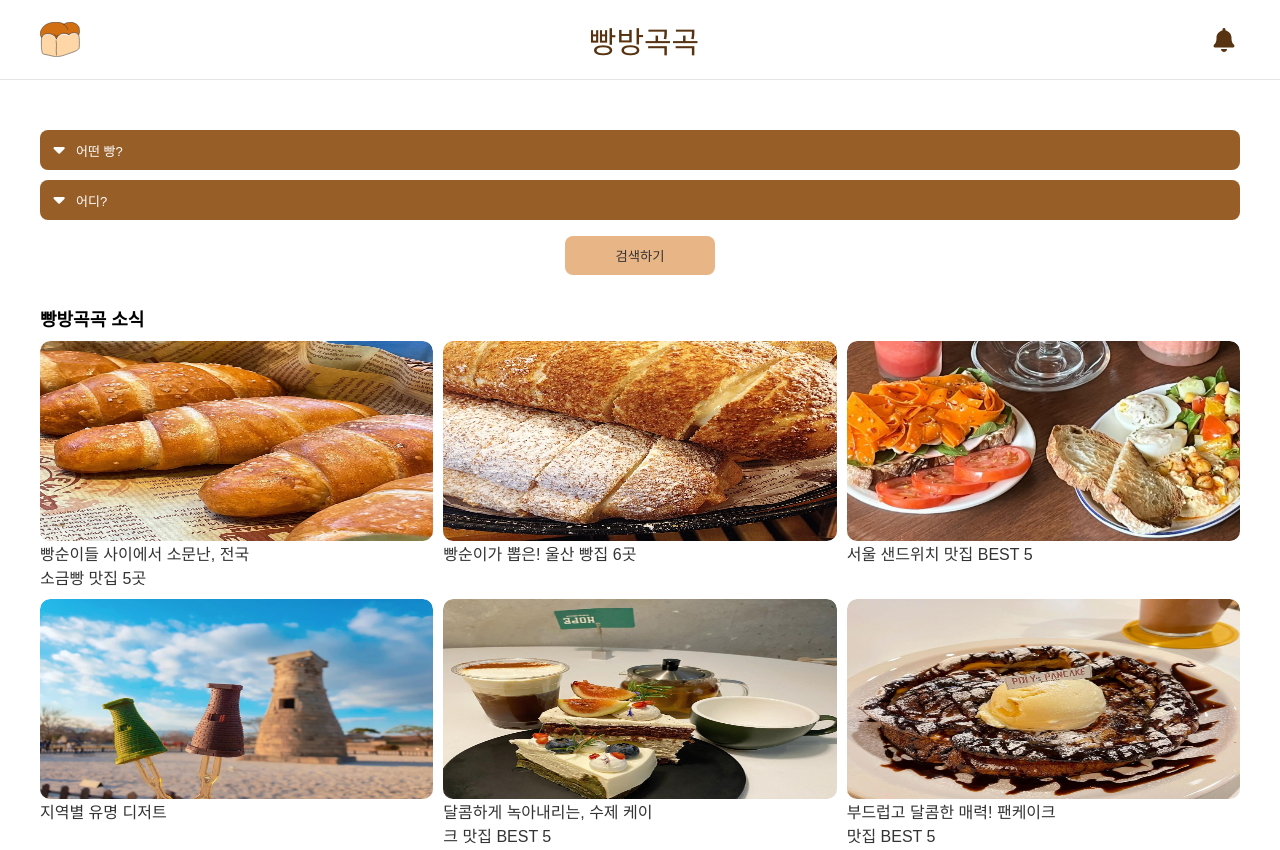
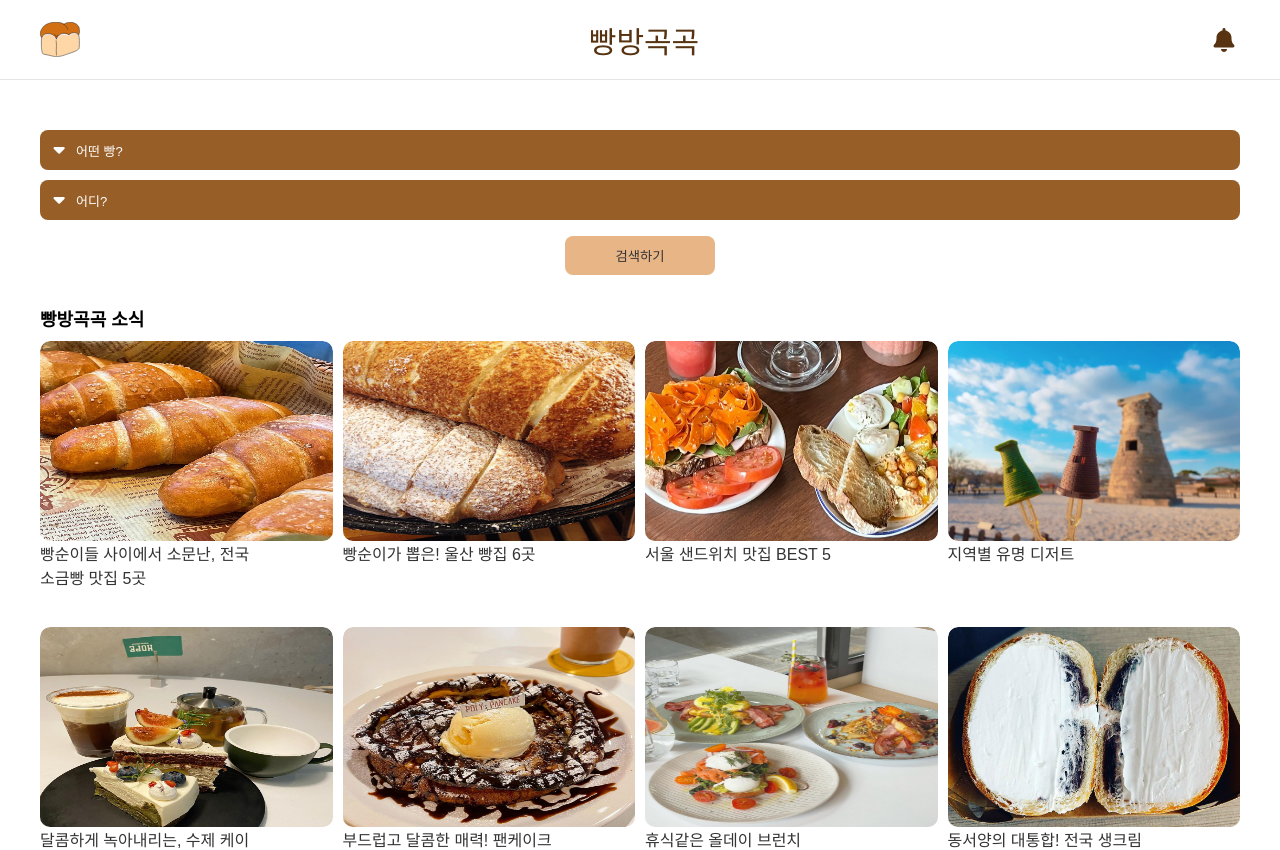
Before and after one commit to jiii-9/BBang-Lover-project, a React (Create React App) app: page / in a window 1280 px wide. Shown: the top 850 px of the page. Built offline with nearby package versions, Linux system fonts and the light colour scheme; a web font is replaced by a local one.

Commit message:
news headline wrapping style

```diff
--- a/src/style/components/news.scss
+++ b/src/style/components/news.scss
@@ -44,6 +44,9 @@
         width: 210px;
         color: $white-color;
         z-index: 1;
+        white-space: pre-line;
+
+
       }
 
       .image__bg {
@@ -59,8 +62,9 @@
 
     @include responsive(T) {
       display: grid;
-      grid-template-columns: 1fr 1fr 1fr;
+      grid-template-columns: repeat(3, 1fr);
       column-gap: 10px;
+      row-gap: 28px;
 
       .news__item {
 
@@ -81,6 +85,10 @@
         }
       }
     }
+
+    @include responsive(D) {
+      grid-template-columns: repeat(4, 1fr);
+    }
   }
 
 
```
